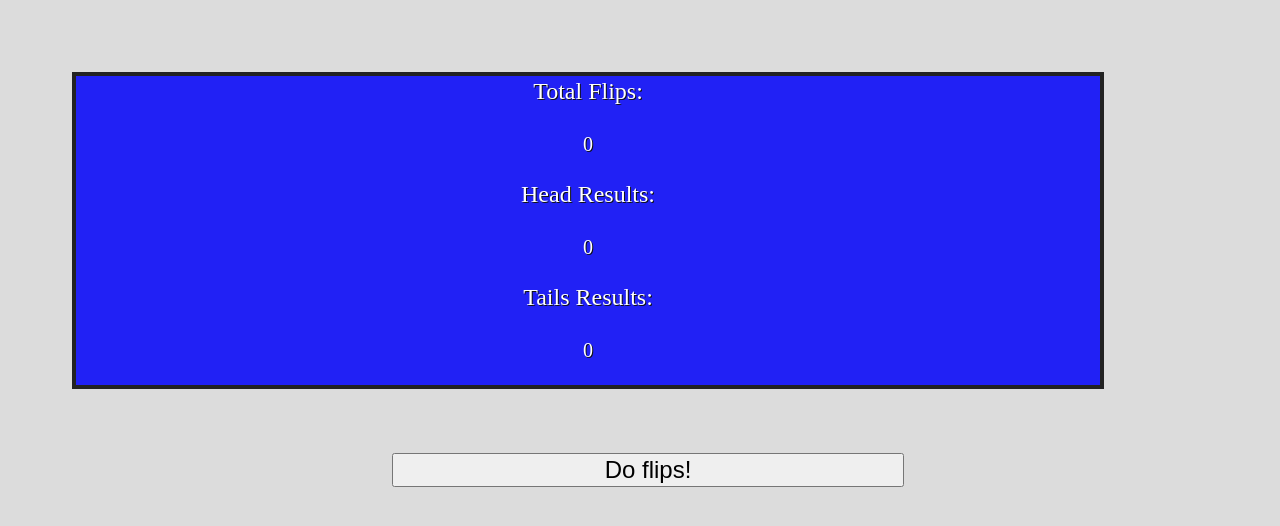
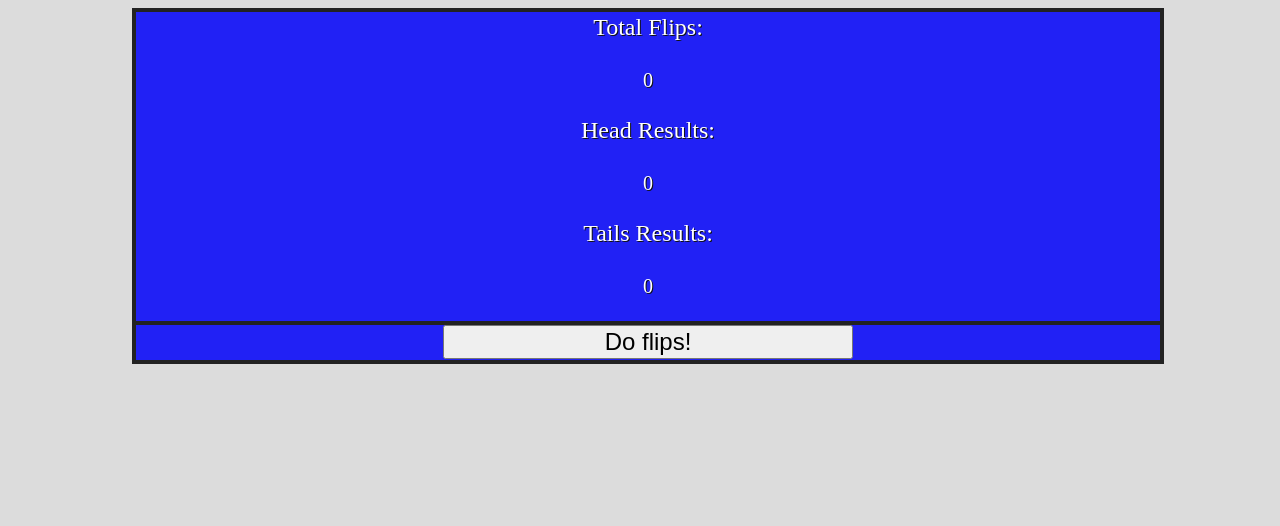
Before and after one commit to nicholasplachance/million_time_coin_toss, a website: page index.html in a window 1280 px wide. Drawn offline with Linux system fonts and the light colour scheme.

Commit message:
Update css and packages

```diff
--- a/app.js
+++ b/app.js
@@ -14,7 +14,7 @@ function coinFlip() {
   }
 
   coinFlipResults.push(flipResult);
-};
+}
 
 function checkHeadsTails(array, headsElem, tailsElem) {
   var headsCount = 0;
@@ -29,7 +29,7 @@ function checkHeadsTails(array, headsElem, tailsElem) {
       tailsCount++
     }
   }
-
+  array.length = 0;
   headsElem.innerHTML = headsCount;
   tailsElem.innerHTML = tailsCount;
 }
--- a/index.html
+++ b/index.html
@@ -17,8 +17,10 @@
         <label>Tails Results:</label>
         <p id="tails-results">0</p>
       </div>
+      <div>
+        <button onclick="multipleFlips(1000000)">Do flips!</button>
+      </div>
     </div>
-    <button onclick="multipleFlips(1000000)">Do flips!</button>
     <script src="app.js"></script>
   </body>
 </html>
--- a/package.json
+++ b/package.json
@@ -26,7 +26,7 @@
     "eslint": "^6.2.2",
     "eslint-config-prettier": "^6.1.0",
     "eslint-plugin-prettier": "^3.1.0",
-    "http-server": "0.8.0",
+    "http-server": "^0.11.1",
     "prettier": "^1.18.2",
     "stylelint": "^10.1.0",
     "stylelint-config-prettier": "^5.2.0",
--- a/style.css
+++ b/style.css
@@ -6,14 +6,13 @@ html body {
 
 .content {
   display: flex;
-  flex-direction: row;
+  flex-direction: column;
+  align-content: center;
+  align-items: center;
 }
 
 .content div {
   width: 80%;
-  margin: 5%;
-  align-items: center;
-  align-content: center;
   border: 4px solid #222;
   text-align: center;
   background-color: rgba(1, 1, 250, 0.85);
@@ -21,6 +20,10 @@ html body {
   text-shadow: 1px 1px #111;
   line-height: 30px;
   text-overflow: clip;
+}
+
+.content .results {
+  border-bottom: none;
 }
 
 .content div p {
```
Also changed, not shown: 1 other file.
